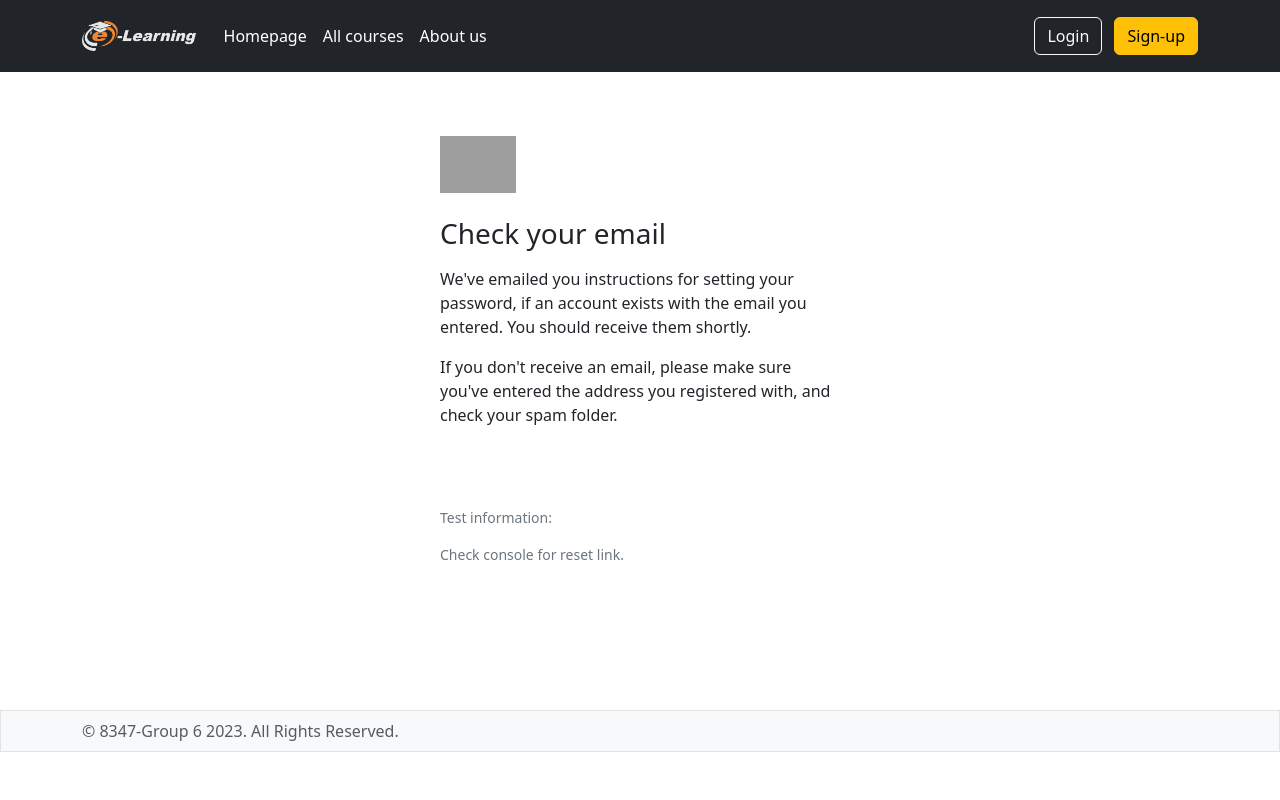
After one commit to xinyu-uwin/elearningsite, a Django app: page /password_reset/done/ in a window 1280 px wide. The commit adds this page. Run offline with Django 4.2, Linux system fonts and the light colour scheme; some libraries are stand-ins or nearby versions; grey boxes are pictures that could not be loaded.

Commit message:
Forgot Password done

```diff
--- a/elearning/static/elearning/sign-in.css
+++ b/elearning/static/elearning/sign-in.css
@@ -1,11 +1,11 @@
 html,
 body {
-  height: 100%;
+  min-height: 100%;
 }
 
 .form-signin {
   max-width: 400px;
-  padding: 1rem;
+
 }
 
 .form-signin .form-floating:focus-within {
@@ -20,13 +20,14 @@ body {
 
 .form-signin input[type="password"] {
   margin-bottom: -1px;
-  border-bottom-right-radius: 0;
-  border-bottom-left-radius: 0;
+  border-bottom-right-radius: 6px;
+  border-bottom-left-radius: 6px;
 }
 
 
 #floatingPassword1 {
-
+border-bottom-right-radius: 0;
+  border-bottom-left-radius: 0;
 }
 #floatingPassword2 {
 border-top-left-radius: 0;
--- a/elearning/templates/elearning/base.html
+++ b/elearning/templates/elearning/base.html
@@ -74,7 +74,7 @@
     {% block content %}{% endblock %}
 
 
-<footer class="footer mt-auto py-1 bg-body-tertiary" style="border: #e2e3e5; border-style: solid; border-width: 1px">
+<footer class="footer mt-auto py-2 bg-body-tertiary" style="border: #e2e3e5; border-style: solid; border-width: 1px">
     <div class="container">
         <span class="text-body-secondary">&copy; 8347-Group 6 2023. All Rights Reserved.</span>
     </div>
--- a/elearning/templates/elearning/login.html
+++ b/elearning/templates/elearning/login.html
@@ -16,7 +16,7 @@
       <label for="floatingInput">Username</label>
     </div>
     <div class="form-floating">
-      <input type="password" name ="password" class="form-control" id="floatingPassword" placeholder="Password">
+      <input type="password" name ="password" class="form-control" id="floatingPassword2" placeholder="Password">
       <label for="floatingPassword">Password</label>
     </div>
 
@@ -29,6 +29,7 @@
     <button class="btn btn-primary w-100 py-2" type="submit">Login</button>
 
   </form>
+    <a href="{% url 'elearning:password_reset' %}">Forgot Password</a>
 
 </main>
 
--- /dev/null
+++ b/elearning/templates/elearning/password_reset_done.html
@@ -0,0 +1,26 @@
+{% extends 'elearning/base.html' %}
+{% load static %}
+{% block title %}Forgot Password - Elearning{% endblock %}
+
+{% block content %}
+
+
+    <main class=".container form-signin w-100 m-auto" >
+
+    <img class="mb-4" src="{% static 'elearning/logo-blue.png' %}" alt="E-learning" height="57">
+    <h1 class="h3 mb-3 fw-normal">Check your email</h1>
+
+  <p>We've emailed you instructions for setting your password, if an account exists with the email you entered.
+     You should receive them shortly.</p>
+  <p>If you don't receive an email, please make sure you've entered the address you registered with,
+     and check your spam folder.</p>
+    <p class="py-4"></p>
+    <p class="text-secondary small">Test information:</p>
+    <p class="text-secondary small">Check console for reset link.</p>
+
+</main>
+
+
+
+
+{% endblock %}
--- /dev/null
+++ b/elearning/templates/elearning/password_reset_subject.txt
@@ -0,0 +1 @@
+Password reset on E-Learning
--- a/elearning/templates/elearning/signup.html
+++ b/elearning/templates/elearning/signup.html
@@ -4,7 +4,7 @@
 
 {% block content %}
 
-    <main class="form-signin w-100 m-auto">
+    <main class="form-signin w-100 m-auto py-4">
         <form action="{% url 'elearning:signup' %}" method="post">{% csrf_token %}
             <img class="mb-4" src="{% static 'elearning/logo-blue.png' %}" alt="E-learning" height="57">
             <h1 class="h3 mb-3 fw-normal">Please sign up</h1>
--- a/elearning/urls.py
+++ b/elearning/urls.py
@@ -1,7 +1,8 @@
 from django.conf.urls.static import static
-from django.urls import path
+from django.urls import path, reverse_lazy
 from elearning import views
 from .views import *
+from django.contrib.auth import views as auth_views
 
 app_name = 'elearning'
 
@@ -20,6 +21,10 @@ urlpatterns = [
     path("cancel/", CancelView.as_view(), name="cancel"),
     path("premier/", views.premier, name="premier"),
     path("profile/", views.profile, name="profile"),
+    path('password_reset/',auth_views.PasswordResetView.as_view(success_url=reverse_lazy('elearning:password_reset_done'), template_name='elearning/password_reset.html',subject_template_name='elearning/password_reset_subject.txt',
+             email_template_name='elearning/password_reset_email.html',), name='password_reset'),
+    path('password_reset/done/', auth_views.PasswordResetDoneView.as_view(template_name='elearning/password_reset_done.html'),name='password_reset_done'),
+    path('reset/<uidb64>/<token>/', auth_views.PasswordResetConfirmView.as_view(template_name='elearning/password_reset_confirm.html',success_url=reverse_lazy('elearning:password_reset_complete')),name='password_reset_confirm'),
+    path('reset/done/', auth_views.PasswordResetCompleteView.as_view(template_name='elearning/password_reset_complete.html'),name='password_reset_complete'),
 
-
-]+ static(settings.MEDIA_URL, document_root=settings.MEDIA_ROOT)
+              ]+ static(settings.MEDIA_URL, document_root=settings.MEDIA_ROOT)
--- a/elearning/views.py
+++ b/elearning/views.py
@@ -8,7 +8,7 @@ from django.views import View
 from django.views.generic import TemplateView
 from django.contrib.auth.decorators import login_required
 from elearningsite import settings
-from forms import *
+from .forms import *
 from .models import *
 
 
```
Also changed, not shown: elearning/forms.py (+9 -3 lines), elearning/templates/elearning/password_reset.html (added, +28 -0 lines), elearning/templates/elearning/password_reset_complete.html (added, +20 -0 lines), elearning/templates/elearning/password_reset_confirm.html (added, +38 -0 lines), elearning/templates/elearning/password_reset_email.html (added, +12 -0 lines), elearningsite/settings.py (+9 -0 lines), db.sqlite3, media/avatars/68a7ded0-2b6d-4eeb-afec-a3893db43775.JPG (added).
